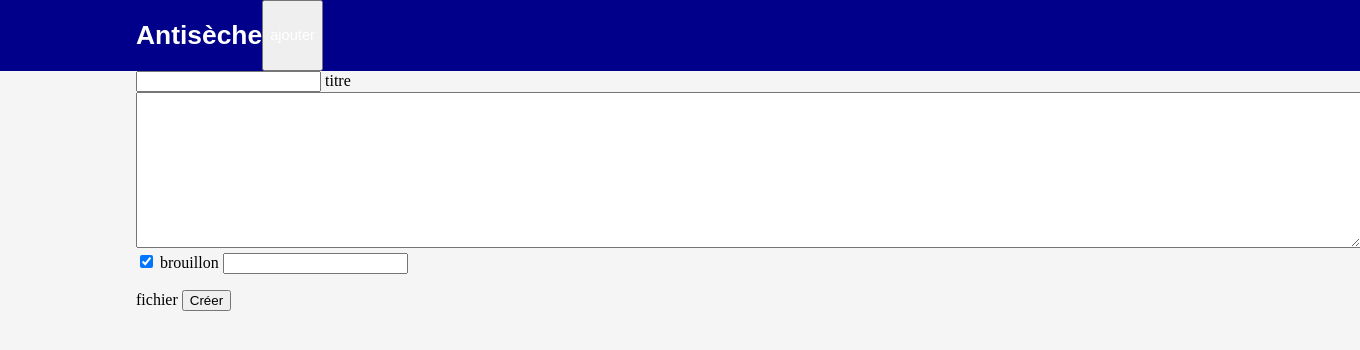
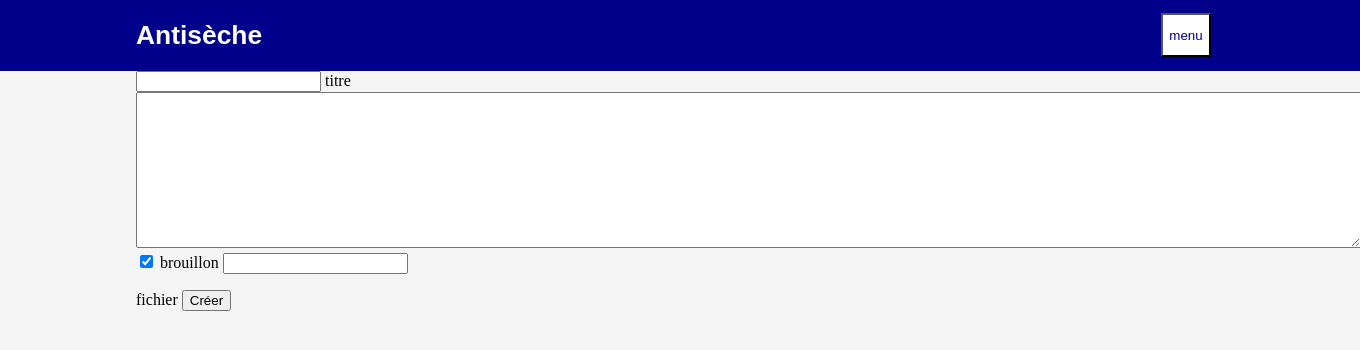
Before and after one commit to FabienCruz/antiseche, a Flask app: page /new in a window 1360 px wide. Shown: the top 350 px of the page. Run offline with Flask 2, Linux system fonts and the light colour scheme.

Commit message:
tapalaclass - menu

```diff
--- a/static/tapalaclass.css
+++ b/static/tapalaclass.css
@@ -21,6 +21,8 @@ header {
     width: 80%;
     margin: 0 auto;
     display: flex;
+    flex-flow: row wrap;
+    justify-content: space-between;
     list-style: none; }
     header nav a {
       color: white;
@@ -30,6 +32,21 @@ header {
     header nav a:hover {
       color: orange;
       transition: all ease-out 0.5s; }
+    header nav button {
+      margin: 1em;
+      background-color: white;
+      color: darkblue;
+    }
+      header nav button div {
+        /*display: none;*/
+        position: absolute;
+        z-index: 1;
+        margin: 1em 0;
+      }
+      header nav button div a {
+        display: block;
+        padding: 1em;
+      }
 
 article {
   color: rgba(0, 0, 0, 0.75); }
--- a/static/tapalaclass.scss
+++ b/static/tapalaclass.scss
@@ -68,7 +68,6 @@ header{
     position: sticky;
     position: -webkit-sticky;
     top: 0;
-    overflow: scroll;
     width: 100%;
     height: 20%;
     background-color: $color_1;
@@ -91,7 +90,23 @@ header{
             transition: all ease-out 0.5s;
         }
         img {
-            //
+            // pour gérer un logo à gauche avec gestion taille
+        }
+        button {
+            // gestion du menu
+            margin: 1em;
+            color: $color_1;
+            background-color: $color_1_contrast;
+            div {
+                //display: none;
+                position: absolute;
+                z-index: 1;
+                margin: 1em 0;
+                a {
+                    display: block;
+                    padding: 1em;
+                }
+            }
         }
     }
 }
--- a/templates/navigation.html
+++ b/templates/navigation.html
@@ -1,5 +1,9 @@
-<section>
 <nav>
-    <h2><a href="/">Antisèche</a></h2><button><a href="/new"> ajouter </a></button>
+    <h2><a href="/">Antisèche</a></h2>
+    <button>menu
+        <div>
+            <a href="/new"> ajouter</a>
+            <a href="/#">brouillons</a>
+        </div>
+    </button>
 </nav>
-</section>
```
Also changed, not shown: 1 other file.
